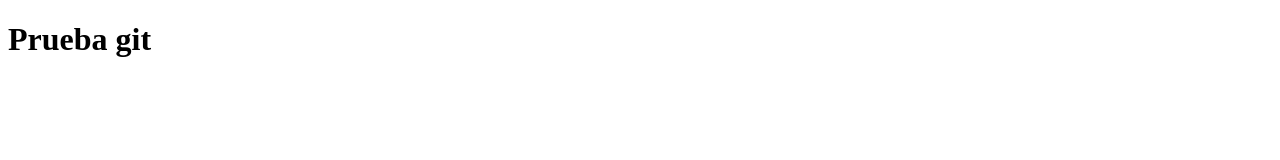
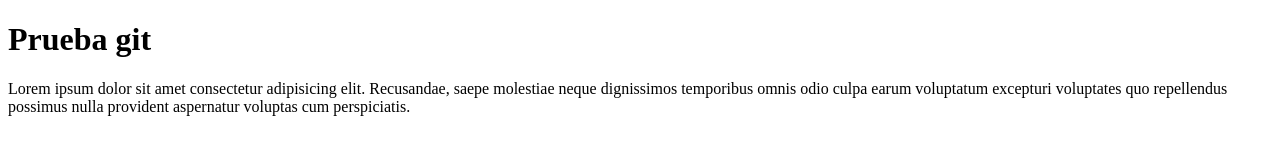
Before and after one commit to online57/prueba, a plain HTML site: page index.html in a window 1280 px wide. Drawn offline with Linux system fonts and the light colour scheme.

Commit message:
subien en manual

```diff
--- a/index.html
+++ b/index.html
@@ -7,6 +7,6 @@
 </head>
 <body>
     <h1> Prueba git </h1>
-
+    <p> Lorem ipsum dolor sit amet consectetur adipisicing elit. Recusandae, saepe molestiae neque dignissimos temporibus omnis odio culpa earum voluptatum excepturi voluptates quo repellendus possimus nulla provident aspernatur voluptas cum perspiciatis.</p>
 </body>
 </html>
--- /dev/null
+++ b/styles.css
@@ -0,0 +1,3 @@
+body{
+    background-color: aqua;
+}
```
